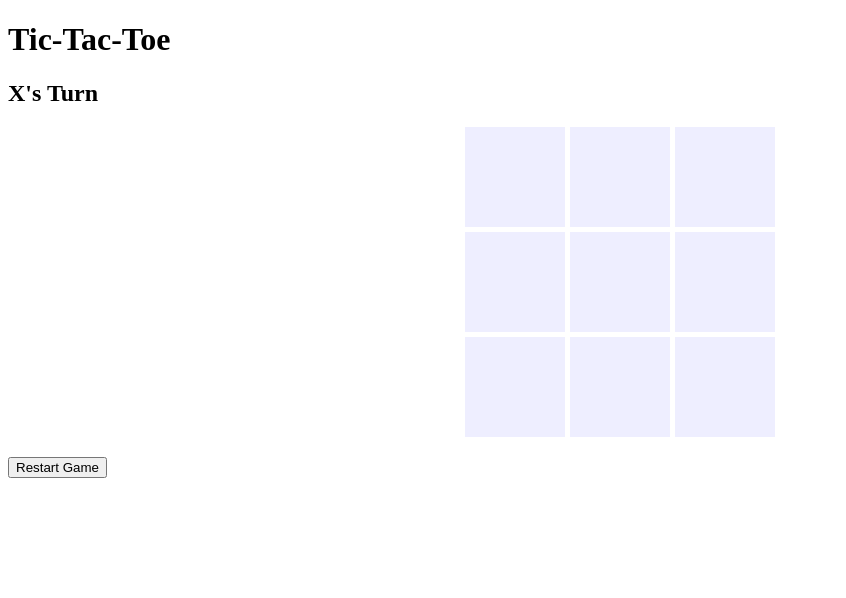
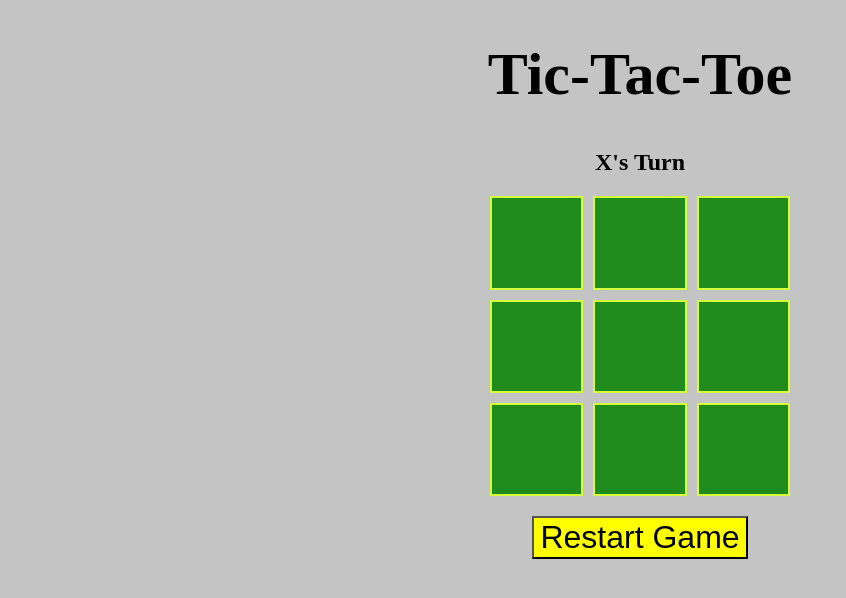
Before and after one commit to Aeajr20/tic-tac-toe-project, a website: page index.html in a window 1280 px wide. Both pictures are taken after a click on the button "Restart Game". Shown: the whole page, without its empty margins (0-846 px from the left). Drawn offline with nearby package versions, Linux system fonts and the light colour scheme.

Commit message:
first commit

```diff
--- a/script.js
+++ b/script.js
@@ -1,43 +1,59 @@
+// This line waits until the webpage is fully loaded before running the code inside.
 $(document).ready(function() {
-    let currentPlayer = 'X';
-    let gameOver = false;
-    const grid = ['', '', '', '', '', '', '', '', ''];
 
+  // These lines set up some variables for the game.
+  let currentPlayer = 'X'; // This keeps track of whose turn it is.
+  let gameOver = false; // This tells us if the game is over or not.
+  const grid = ['', '', '', '', '', '', '', '', '']; // This represents the game board.
+
+  // This code runs when a cell on the game board is clicked.
   $('#ticTacToeGrid .cell').click(function() {
+
+      // If the game is over, we don't want to do anything.
       if (gameOver) return;
 
+      // This gets the cell that was clicked.
       const index = $(this).data('index');
+
+      // If the cell is empty...
       if (grid[index] === '') {
+
+          // ...we mark it with the current player's symbol...
           grid[index] = currentPlayer;
           $(this).text(currentPlayer);
+
+          // ...and check if that made them win.
           if (checkWin()) {
               $('#gameResult').text(`Player ${currentPlayer} Wins!`).removeClass('d-none');
-          gameOver = true;
-        } else if (grid.every(cell => cell !== '')) {
+              gameOver = true; // The game is now over.
+          } else if (grid.every(cell => cell !== '')) { // If all cells are filled and no one has won, it's a draw.
               $('#gameResult').text('It\'s a Draw!').removeClass('d-none');
-          gameOver = true;
-        } else {
+              gameOver = true; // The game is now over.
+          } else { // If the game isn't over, we switch to the other player.
               currentPlayer = currentPlayer === 'X' ? 'O' : 'X';
               $('#turnIndicator').text(`${currentPlayer}'s Turn`);
           }
       }
   });
 
+  // This code runs when the restart button is clicked.
   $('#restartButton').click(function() {
-      grid.fill('');
-      gameOver = false;
-      currentPlayer = 'X';
+      grid.fill(''); // This clears the game board.
+      gameOver = false; // The game is not over.
+      currentPlayer = 'X'; // We start with player X.
       $('#turnIndicator').text(`${currentPlayer}'s Turn`);
-      $('#ticTacToeGrid .cell').text('');
-      $('#gameResult').addClass('d-none');
+      $('#ticTacToeGrid .cell').text(''); // This clears the game board display.
+      $('#gameResult').addClass('d-none'); // This hides the game result message.
   });
 
+  // This function checks if the current player has won.
   function checkWin() {
-      const winPatterns = [
+      const winPatterns = [ // These are the ways to win the game.
           [0, 1, 2], [3, 4, 5], [6, 7, 8], // Rows
           [0, 3, 6], [1, 4, 7], [2, 5, 8], // Columns
           [0, 4, 8], [2, 4, 6]             // Diagonals
       ];
+      // This checks if any of the win patterns match the current player's moves.
       return winPatterns.some(pattern =>
           pattern.every(index => grid[index] === currentPlayer)
       );
--- a/style.css
+++ b/style.css
@@ -1,18 +1,61 @@
+h1{
+  text-align: center;
+  font-size: 60px;
+}
+#turnIndicator{
+  text-align: center;
+
+
+}
+
+body {
+  background-color: #c4c4c4;
+  cursor: crosshair;
+}
+
+/* Style the grid */
 .grid {
   display: grid;
-    grid-template-columns: repeat(3, 100px);
-    grid-gap: 5px;
-    margin: 20px auto;
-    max-width: 350px;
+  grid-template-columns: repeat(3, 2fr);
+  gap: 10px;
+  margin: 0 auto;
+  width: 300px; /* Make the width of the grid bigger */
+  height: 300px; /* Make the heigh of the grid bigger */
 }
 
+/* Style the cells */
 .cell {
+  border: 2px solid #d5ff3c; /* Add a border to the cells */
+  background-color: hsl(118, 66%, 33%);
+  color: #000;
+  font-size: 2em;
   display: flex;
+   box-shadow: #23f573;
   justify-content: center;
   align-items: center;
-    width: 100px;
-    height: 100px;
-    background-color: #eef;
-    font-size: 2rem;
+}
+
+button{font-size: xx-large;
+
+background-color: yellow;
+
+
+
+}
+
+
+
+
+/* Style the button */
+.btn {
+  margin: 20px auto;
+  display: block;
   cursor: pointer;
 }
+
+/* Add a hover effect to the cells */
+.cell:hover {
+
+  background-color: #edfc22; /* Change the background color when hovered */
+  cursor: pointer; /* Change the cursor to a hand pointer */
+}
```
Lines whose indentation alone changed are shown as unchanged.
